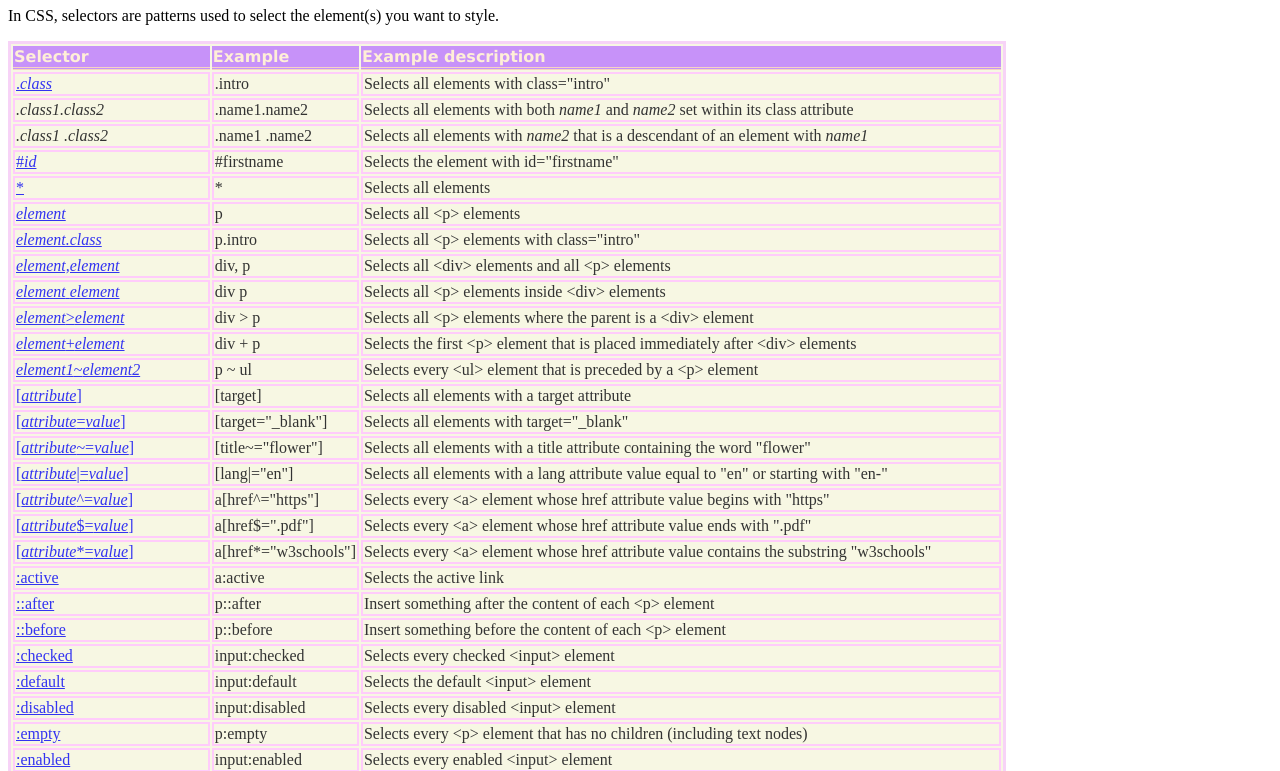
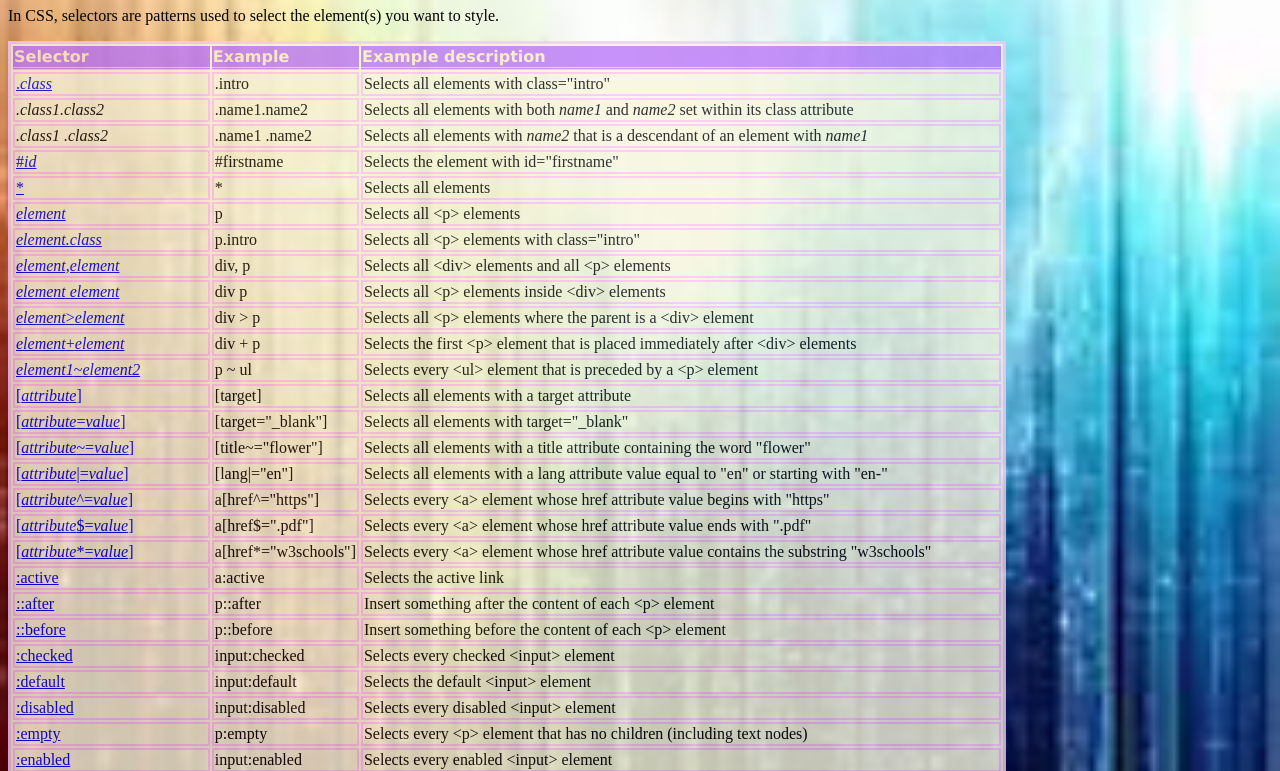
Before and after one commit to Julian-T-86/css-selectors, a plain HTML site: page index.html in a window 1280 px wide. Shown: the part 73-844 px from the top of the page. Drawn offline with Linux system fonts and the light colour scheme.

Commit message:
Update styles.css
changed link to background-image

```diff
--- a/styles.css
+++ b/styles.css
@@ -5,7 +5,7 @@ h1 {
 }
 
 body {
-    background-image: url("/Cheat Sheet/OIP.jpg");
+    background-image: url("OIP.jpg");
     background-size: cover;
 }
 table {
```
